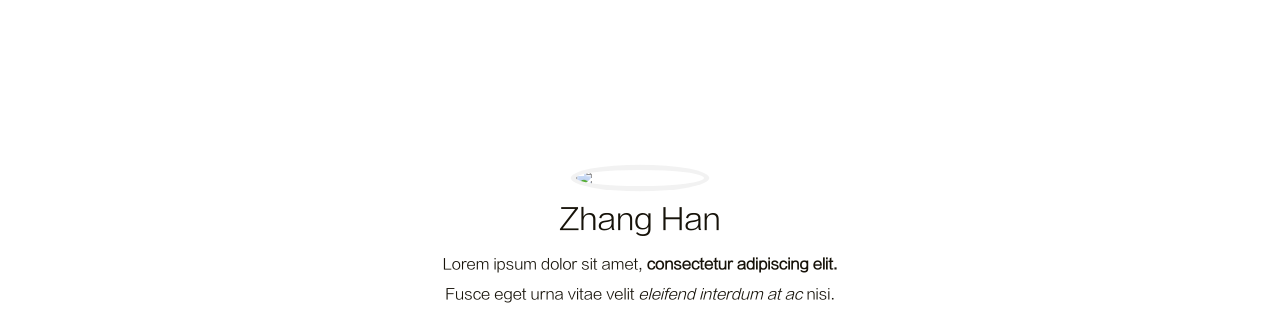
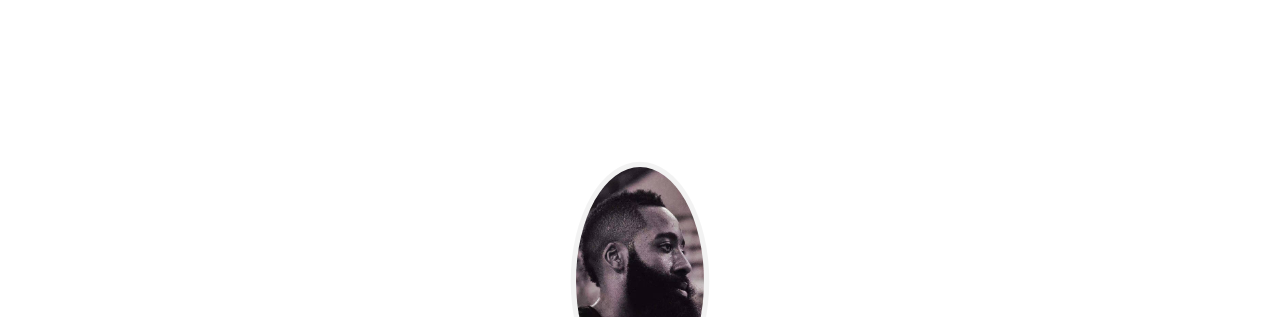
Before and after one commit to ZhangHan-git/ZhangHan-git.github.io, a plain HTML site: page index.html in a window 1280 px wide. Shown: the part 67-384 px from the top of the page. Drawn offline with Linux system fonts and the light colour scheme.

Commit message:
Site updated: 2020-01-29 06:04:32

```diff
--- a/index.html
+++ b/index.html
@@ -109,7 +109,7 @@
     <div class="container">
     <div class="intro">
         <div class="avatar">
-            <a href="/archives"><img src="/"></a>
+            <a href="/archives"><img src="/image/harden.jpg"></a>
         </div>
         <div class="nickname">Zhang Han</div>
         <div class="description"><p>Lorem ipsum dolor sit amet, <strong>consectetur adipiscing elit.</strong> <br>Fusce eget urna vitae velit <em>eleifend interdum at ac</em> nisi.</p>
```
